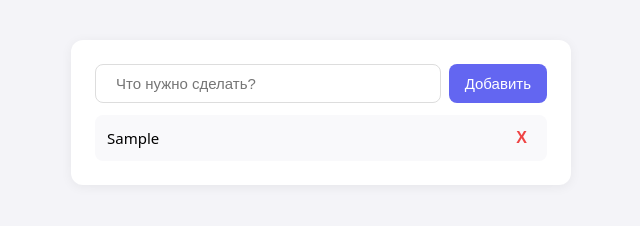
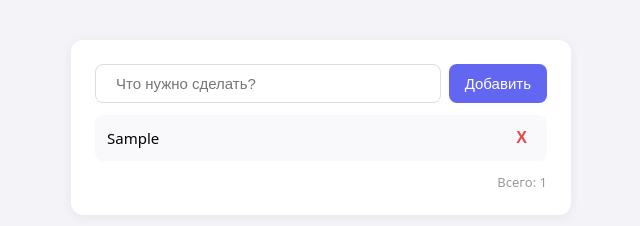
Before and after one commit to Johan-cohan/first_data, a plain HTML site: page index.html in a window 1280 px wide. Both pictures are taken after typing "Sample" into the empty fields and a click on the button "Добавить". Shown: the whole page, without its empty margins (319-959 px from the left). Drawn offline with Linux system fonts and the light colour scheme.

Commit message:
Fix counter display and empty state

```diff
--- a/app.js
+++ b/app.js
@@ -1,6 +1,9 @@
 const taskInput = document.getElementById("taskInput");
 const addButton = document.getElementById("addButton");
 const taskList = document.getElementById("taskList");
+const taskCounter = document.getElementById("taskCounter");
+const emptyMessage = document.getElementById("emptyMessage");
+
 let tasks = [];
 const STORAGE_KEY = "tasks";
 
@@ -8,14 +11,15 @@ function renderTasks() {
   taskList.innerHTML = "";
   if (tasks.length === 0) {
     emptyMessage.style.display = "block";
+    taskCounter.style.display = "none";
   } else {
     emptyMessage.style.display = "none";
+    taskCounter.style.display = "block";
   }
   tasks.forEach((task, index) => {
     const li = document.createElement("li");
     const span = document.createElement("span");
     const deleteButton = document.createElement("button");
-    const emptyMessage = document.getElementById("emptyMessage");
 
     span.textContent = task;
     deleteButton.textContent = "Х";
@@ -28,6 +32,8 @@ function renderTasks() {
     li.appendChild(deleteButton);
     taskList.appendChild(li);
   });
+
+  taskCounter.textContent = `Всего: ${tasks.length}`;
 }
 
 function saveTasks() {
--- a/index.html
+++ b/index.html
@@ -13,6 +13,7 @@
             <button id="addButton">Добавить</button>
         </div>
         <ul id="taskList"></ul>
+        <p id="taskCounter" class="task-counter">Всего: 0</p>
         <p id="emptyMessage" class="empty-message">Пока пусто. Добавь первую задачу 👆</p>
     </main>
 
--- a/style.css
+++ b/style.css
@@ -92,3 +92,9 @@ body {
     font-size: 14px;
     padding: 20px 0;
 }
+
+.task-counter {
+    text-align: right;
+    color: #999;
+    font-size: 13px;
+}
```
